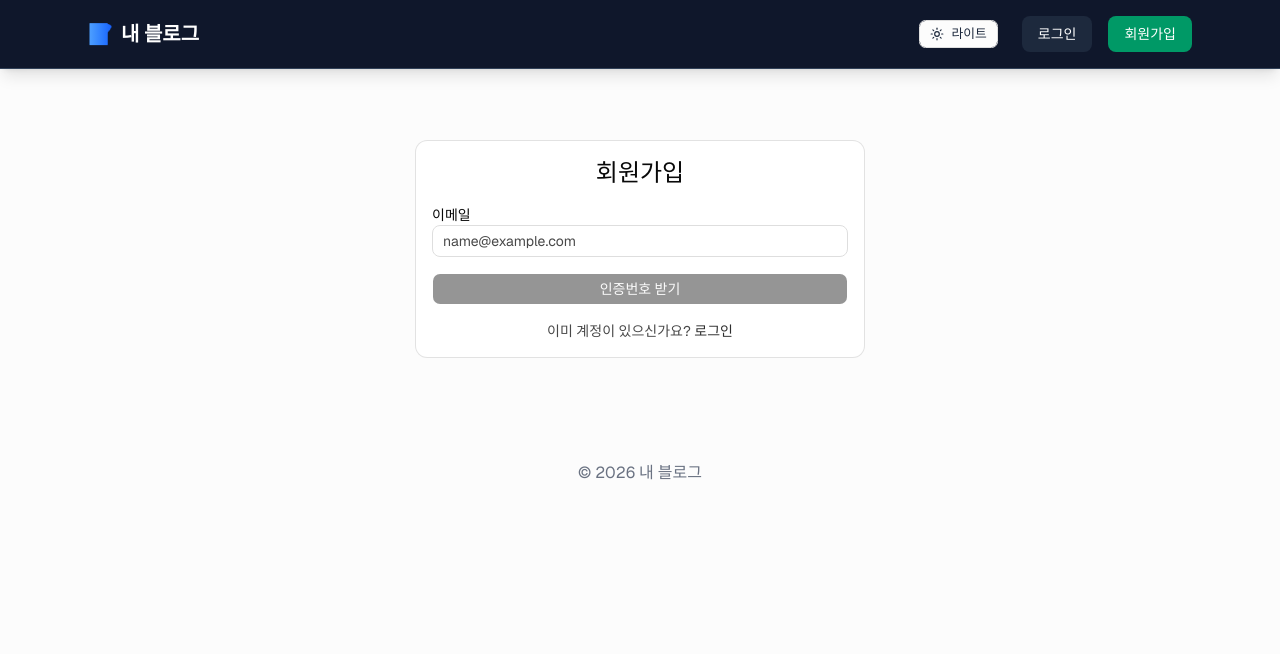
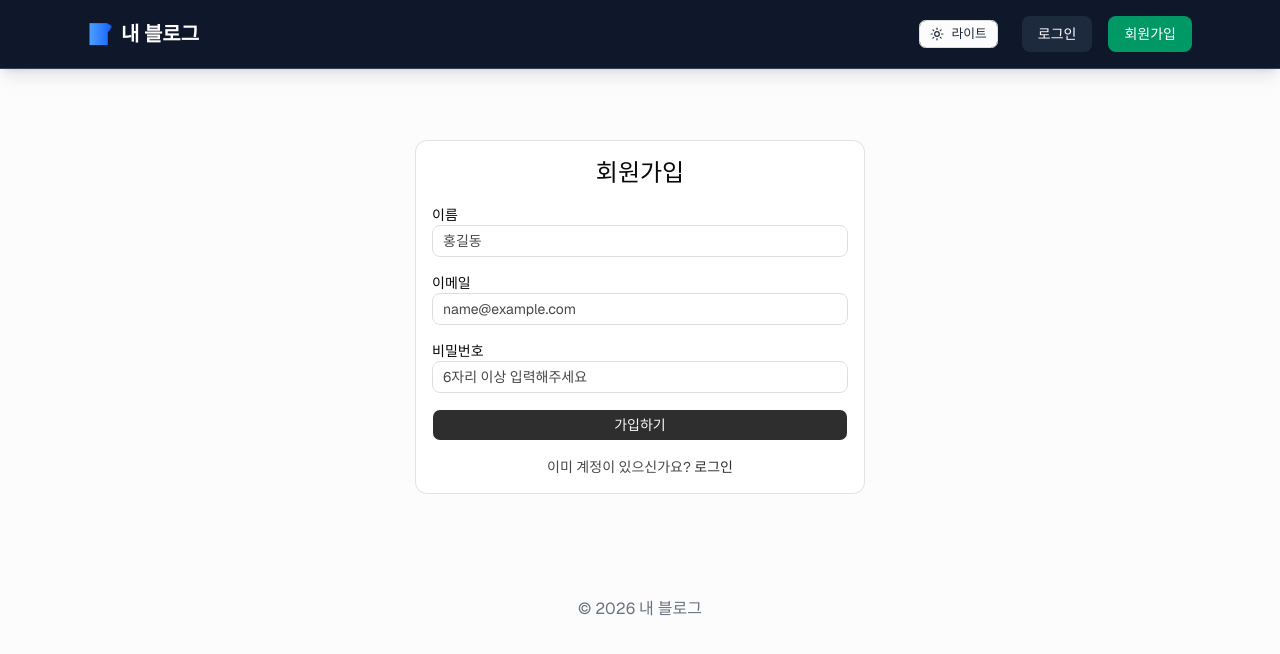
Before and after one commit to msw7571/my-first-web, a Next.js app: page /signup in a window 1280 px wide. Shown: the top 654 px of the page. Built offline with nearby package versions, Linux system fonts and the light colour scheme; no server answers.

Commit message:
feat: 회원가입 프로세스 통합 - 인증번호 전송 및 확인 로직 제거, 사용자 정보 기반 회원가입 처리 구현

```diff
--- a/app/signup/page.tsx
+++ b/app/signup/page.tsx
@@ -12,75 +12,33 @@ export default function SignupPage() {
   const [name, setName] = useState("");
   const [email, setEmail] = useState("");
   const [password, setPassword] = useState("");
-  const [code, setCode] = useState("");
   const [loading, setLoading] = useState(false);
-  const [step, setStep] = useState<"request" | "verify">("request");
   const [errorMessage, setErrorMessage] = useState("");
-  const [successMessage, setSuccessMessage] = useState("");
 
-  const handleSendCode = async (event: React.FormEvent<HTMLFormElement>) => {
+  const handleSignup = async (event: React.FormEvent<HTMLFormElement>) => {
     event.preventDefault();
     setErrorMessage("");
-    setSuccessMessage("");
     setLoading(true);
 
     try {
-      const response = await fetch("/api/auth/send-code", {
+      const res = await fetch("/api/auth/register", {
         method: "POST",
-        headers: {
-          "Content-Type": "application/json",
-        },
-        body: JSON.stringify({ email }),
+        headers: { "Content-Type": "application/json" },
+        body: JSON.stringify({ name, email, password }),
       });
 
-      const result = await response.json();
+      const result = await res.json();
 
-      if (!response.ok) {
-        setErrorMessage(result?.error || "인증번호 전송에 실패했습니다.");
-        return;
-      }
-
-      if (result?.debugCode) {
-        setSuccessMessage(`인증번호를 발송했습니다. (개발용 코드: ${result.debugCode})`);
-      } else {
-        setSuccessMessage("인증번호를 발송했습니다. 이메일을 확인해주세요.");
-      }
-      setStep("verify");
-    } catch (error) {
-      console.error("Send code error:", error);
-      setErrorMessage("인증번호 전송 중 오류가 발생했습니다.");
-    } finally {
-      setLoading(false);
-    }
-  };
-
-  const handleVerify = async (event: React.FormEvent<HTMLFormElement>) => {
-    event.preventDefault();
-    setErrorMessage("");
-    setSuccessMessage("");
-    setLoading(true);
-
-    try {
-      const response = await fetch("/api/auth/verify-code", {
-        method: "POST",
-        headers: {
-          "Content-Type": "application/json",
-        },
-        body: JSON.stringify({ email, name, password, code }),
-      });
-
-      const result = await response.json();
-
-      if (!response.ok) {
+      if (!res.ok) {
         setErrorMessage(result?.error || "회원가입에 실패했습니다.");
         return;
       }
 
-      setSuccessMessage("회원가입이 완료되었습니다. 로그인 페이지로 이동합니다.");
-      setTimeout(() => router.push("/login"), 2000);
-    } catch (error) {
-      console.error("Verify code error:", error);
-      setErrorMessage("인증번호 확인 중 오류가 발생했습니다.");
+      alert("회원가입이 완료되었습니다.");
+      router.push("/login");
+    } catch (err) {
+      console.error(err);
+      setErrorMessage("회원가입 중 오류가 발생했습니다.");
     } finally {
       setLoading(false);
     }
@@ -93,7 +51,21 @@ export default function SignupPage() {
           <CardTitle className="text-2xl text-center">회원가입</CardTitle>
         </CardHeader>
         <CardContent>
-          <form onSubmit={handleSendCode} className="space-y-4">
+          <form onSubmit={handleSignup} className="space-y-4">
+            <div className="space-y-2">
+              <label htmlFor="name" className="text-sm font-medium">
+                이름
+              </label>
+              <Input
+                id="name"
+                type="text"
+                value={name}
+                onChange={(e) => setName(e.target.value)}
+                placeholder="홍길동"
+                required
+              />
+            </div>
+
             <div className="space-y-2">
               <label htmlFor="email" className="text-sm font-medium">
                 이메일
@@ -104,42 +76,6 @@ export default function SignupPage() {
                 value={email}
                 onChange={(e) => setEmail(e.target.value)}
                 placeholder="name@example.com"
-                required
-                disabled={step === "verify"}
-              />
-            </div>
-
-            <Button type="submit" className="w-full" disabled={loading || !email || step === "verify"}>
-              {loading ? "전송 중..." : step === "request" ? "인증번호 받기" : "인증번호 재전송"}
-            </Button>
-          </form>
-
-          {step === "verify" && (
-            <form onSubmit={handleVerify} className="space-y-4 mt-6">
-              <div className="space-y-2">
-                <label htmlFor="code" className="text-sm font-medium">
-                  인증번호
-                </label>
-                <Input
-                  id="code"
-                  type="text"
-                  value={code}
-                  onChange={(e) => setCode(e.target.value)}
-                  placeholder="6자리 인증번호"
-                  required
-                />
-              </div>
-
-              <div className="space-y-2">
-                <label htmlFor="name" className="text-sm font-medium">
-                  이름
-                </label>
-                <Input
-                  id="name"
-                  type="text"
-                  value={name}
-                  onChange={(e) => setName(e.target.value)}
-                  placeholder="홍길동"
                 required
               />
             </div>
@@ -160,17 +96,11 @@ export default function SignupPage() {
             </div>
 
             {errorMessage && <p className="text-sm text-destructive font-medium">{errorMessage}</p>}
-              {successMessage && (
-                <div className="rounded-lg border border-green-200 bg-green-50 p-3 text-sm text-green-700">
-                  {successMessage}
-                </div>
-              )}
 
             <Button type="submit" className="w-full" disabled={loading}>
-                {loading ? "확인 중..." : "인증번호 확인하고 가입"}
+              {loading ? "가입 중..." : "가입하기"}
             </Button>
           </form>
-          )}
 
           <div className="text-center text-sm text-muted-foreground mt-4">
             이미 계정이 있으신가요? <Link href="/login" className="text-primary hover:underline">로그인</Link>
```
Lines whose indentation alone changed are shown as unchanged.
